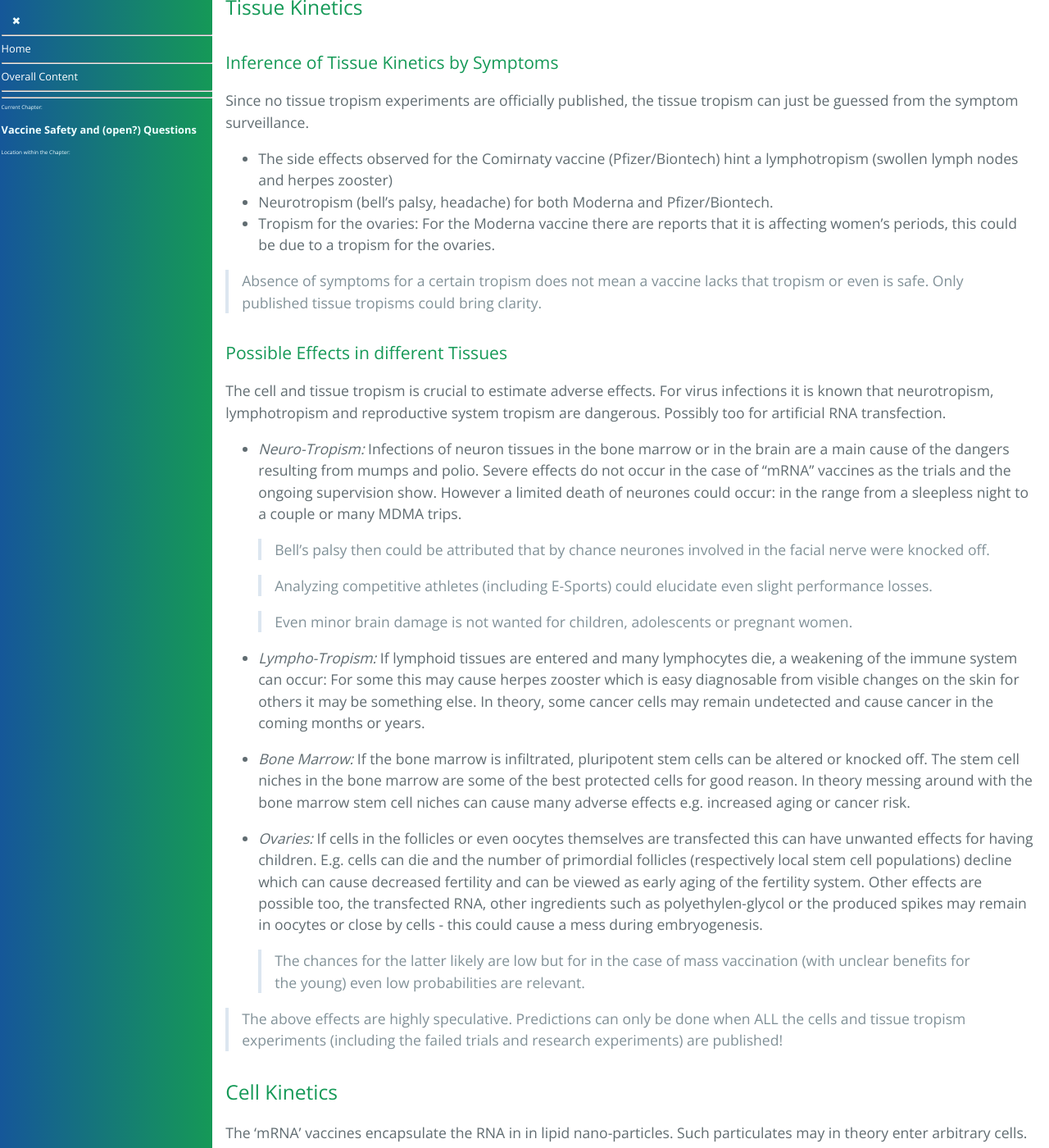
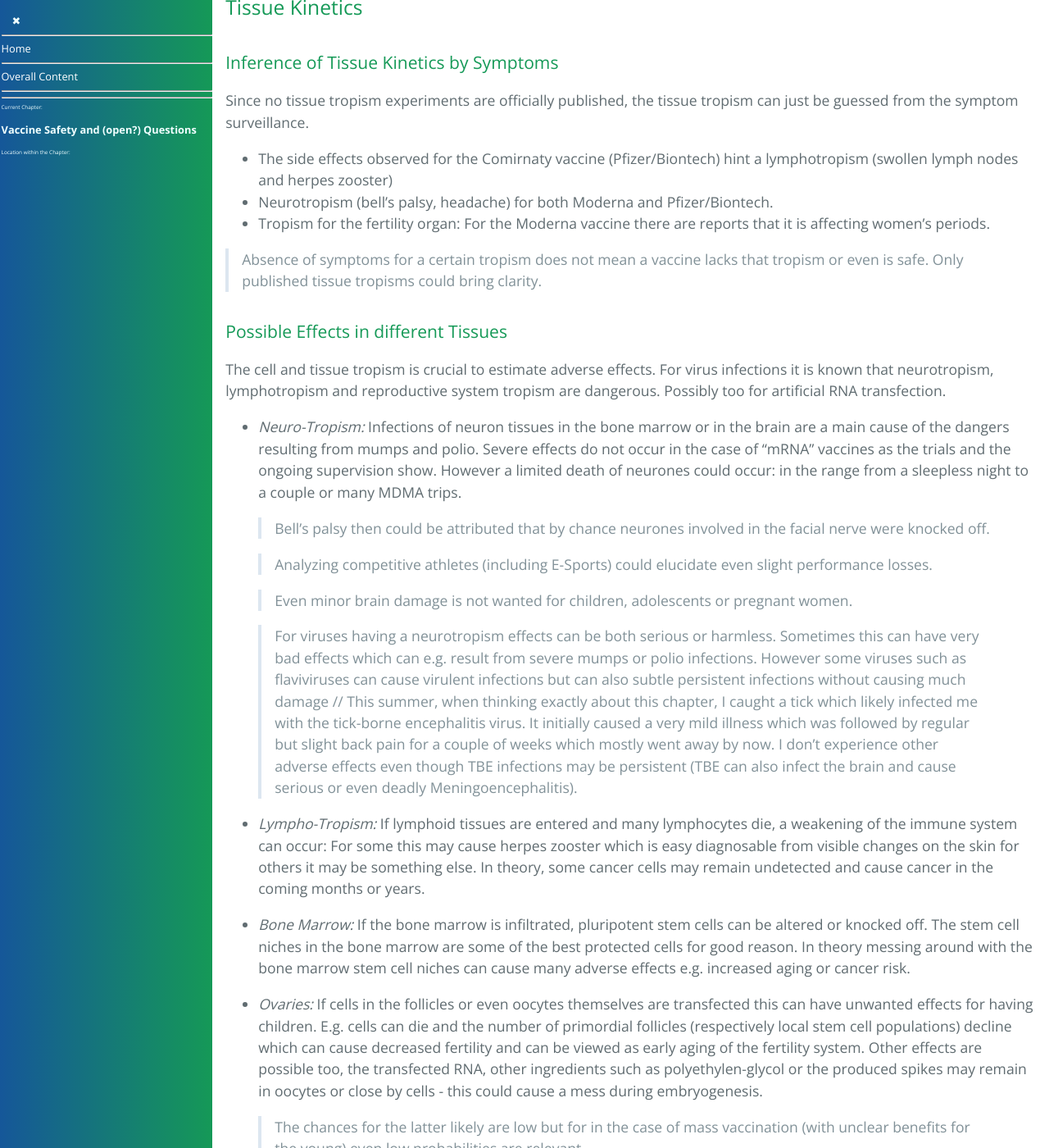
Before and after one commit to forestgrape/coronavirus, a Jekyll site: the page built from 10_vaccines/vaccine_safety.md, in a window 1280 px wide and 1400 px high, scrolled down 6556 px. Shown: the whole window at 82% size. Built offline with Jekyll 4.4.1, drawn with Linux system fonts in a browser that asks for light colours; our own code applies the rules of GitHub Pages for plain Markdown files; some of the changed text lies outside the part shown.

Commit message:
TBE infection

```diff
--- a/10_vaccines/vaccine_safety.md
+++ b/10_vaccines/vaccine_safety.md
@@ -151,7 +152,7 @@ Since no tissue tropism experiments are officially published, the tissue tropism
 
 * The side effects observed for the Comirnaty vaccine (Pfizer/Biontech) hint a lymphotropism (swollen lymph nodes and herpes zooster)
 * Neurotropism (bell's palsy, headache) for both Moderna and Pfizer/Biontech.
-* Tropism for the ovaries: For the Moderna vaccine there are reports that it is affecting women's periods, this could be due to a tropism for the ovaries.
+* Tropism for the  fertility organ: For the Moderna vaccine there are reports that it is affecting women's periods.
 
 > Absence of symptoms for a certain tropism does not mean a vaccine lacks that tropism or even is safe. Only published tissue tropisms could bring clarity.
 
@@ -159,11 +160,14 @@ Since no tissue tropism experiments are officially published, the tissue tropism
 The cell and tissue tropism is crucial to estimate adverse effects. For virus infections it is known that neurotropism, lymphotropism and reproductive system tropism are dangerous. Possibly too for artificial RNA transfection.
 
 * *Neuro-Tropism:* Infections of neuron tissues in the bone marrow or in the brain are a main cause of the dangers resulting from mumps and polio. Severe effects do not occur in the case of "mRNA" vaccines as the trials and the ongoing supervision show. However a limited death of neurones could occur: in the range from a sleepless night to a couple or many MDMA trips.
+
 	> Bell's palsy then could be attributed that by chance neurones involved in the facial nerve were knocked off.
 
 	> Analyzing competitive athletes (including E-Sports) could elucidate even slight performance losses.
 
 	> Even minor brain damage is not wanted for children, adolescents or pregnant women.
+
+	> For viruses having a neurotropism effects can be both serious or harmless. Sometimes this can have very bad effects which can e.g. result from severe mumps or polio infections. However some viruses such as flaviviruses can cause virulent infections but can also subtle persistent infections without causing much damage // This summer, when thinking exactly about this chapter, I caught a tick which likely infected me with the tick-borne encephalitis virus. It initially caused a very mild illness which was followed by regular but slight back pain for a couple of weeks which mostly went away by now. I don't experience other adverse effects even though TBE infections may be persistent (TBE can also infect the brain and cause serious or even deadly Meningoencephalitis).
 
 * *Lympho-Tropism:* If lymphoid tissues are entered and many lymphocytes die, a weakening of the immune system can occur: For some this may cause herpes zooster which is easy diagnosable from visible changes on the skin for others it may be something else. In theory, some cancer cells may remain undetected and cause cancer in the coming months or years.
 
@@ -175,6 +179,7 @@ The cell and tissue tropism is crucial to estimate adverse effects. For virus in
 
 > The above effects are highly speculative. Predictions can only be done when ALL the cells and tissue tropism experiments (including the failed trials and research experiments) are published!
 
+
 #### Cell Kinetics
 The 'mRNA' vaccines encapsulate the RNA in in lipid nano-particles. Such particulates may in theory enter arbitrary cells.
 * Are stem cell entered?
@@ -183,6 +188,7 @@ The 'mRNA' vaccines encapsulate the RNA in in lipid nano-particles. Such particu
 > Most viruses infect differentiated cells and those infecting long lived or stem cells tend to be dangerous. RNA strands encapsulated in lipid particulates are taken up and processed by stem cells too, since cell communication for differentiation relies on lipid encapsulated RNA.
 
 > These are fundamental properties mandatory to estimate possible adverse effects. However nearly nothing is linked in the trials and a search (google scholar) yields very few  results published.
+
 
 #### Within Cell Kinetics
 What happens upon cell entry?
```
Also changed, not shown: other parts of 10_vaccines/vaccine_safety.md (+5 -4 lines).
